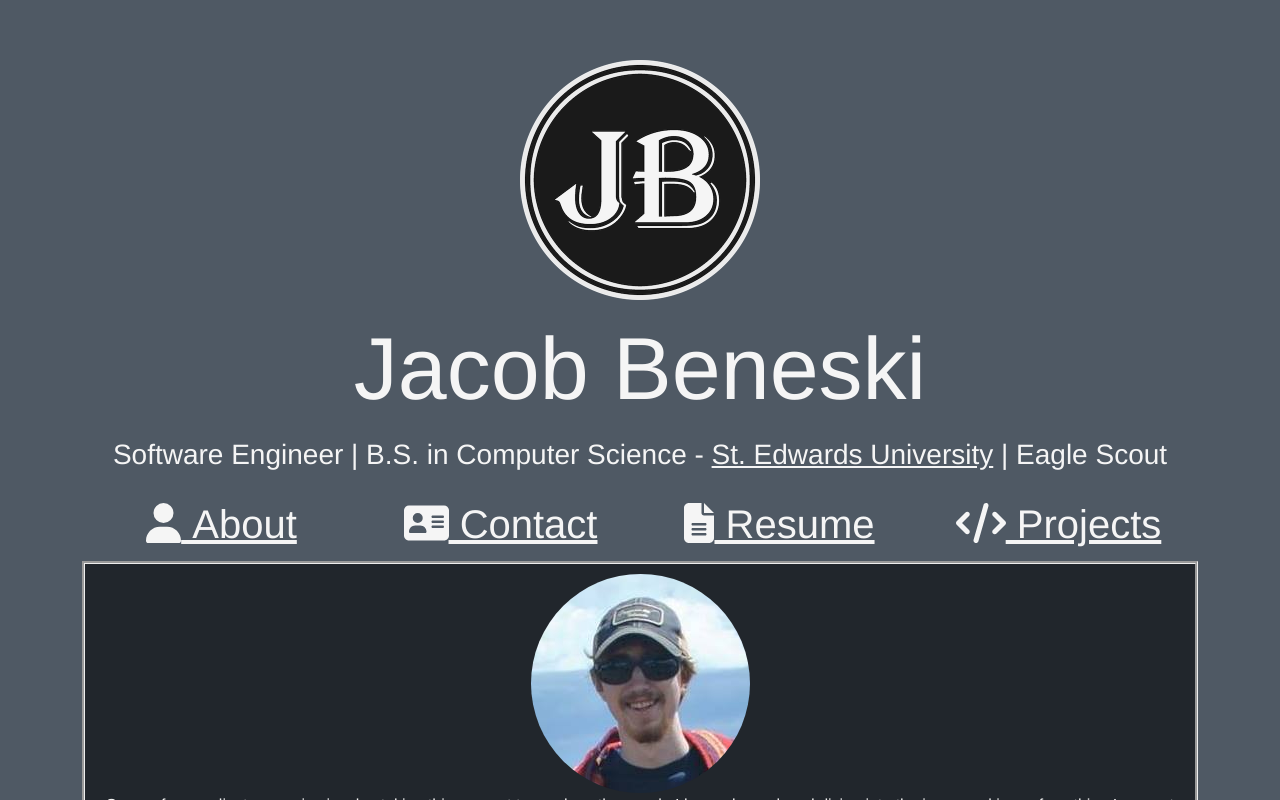
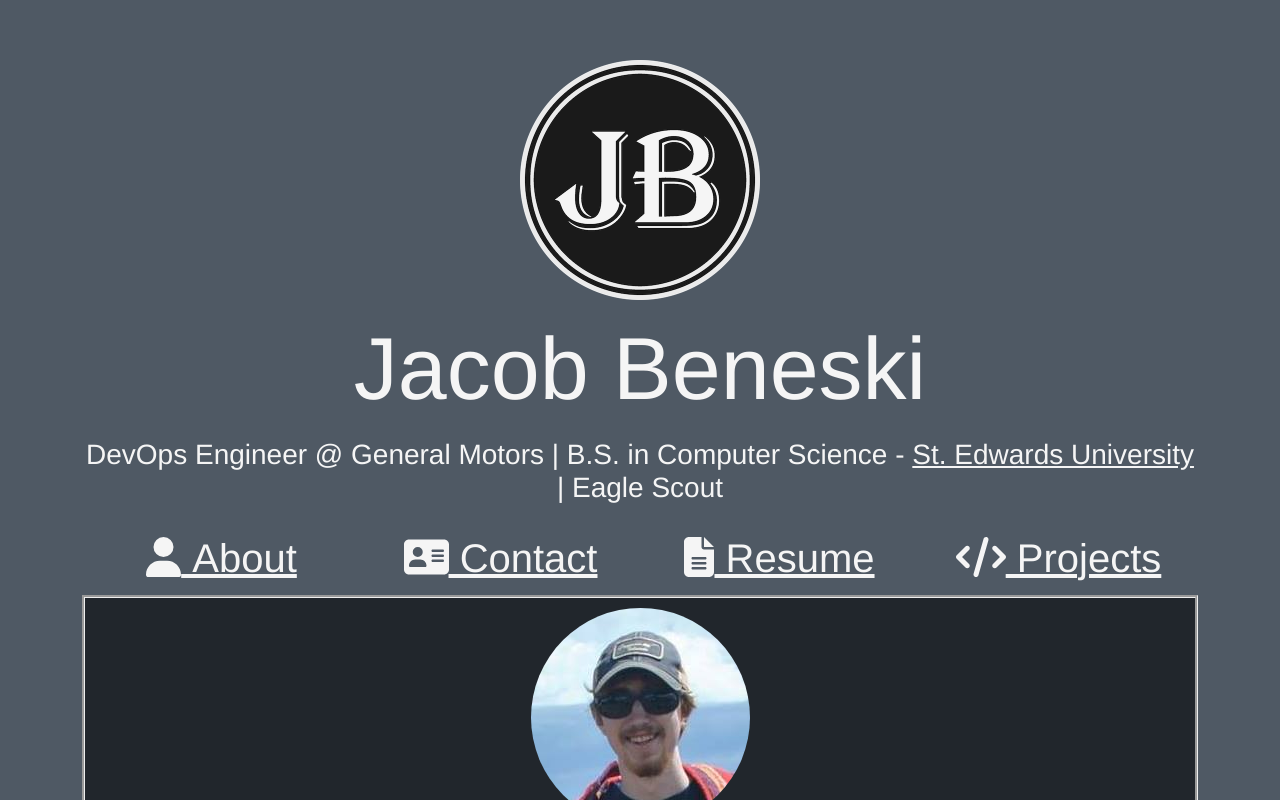
Before and after one commit to jacobacon/jacobacon.com, a Vue app: page / in a window 1280 px wide. Shown: the top 800 px of the page. Built offline with nearby package versions, Linux system fonts and the light colour scheme.

Commit message:
Update Home Page

```diff
--- a/src/App.vue
+++ b/src/App.vue
@@ -5,7 +5,7 @@
             <h1 class="my-3">
                 Jacob Beneski
             </h1>
-            <h3>Software Engineer | B.S. in Computer Science - <a href="https://www.stedwards.edu"> St. Edwards University</a> | Eagle Scout</h3>
+            <h3>DevOps Engineer @ General Motors | B.S. in Computer Science - <a href="https://www.stedwards.edu"> St. Edwards University</a> | Eagle Scout</h3>
             <b-container fluid class="mt-3">
                 <b-row class="justify-content-center">
                     <b-col><b-button variant="link" @click="content='about'"><font-awesome-icon icon="user"/>&nbsp;About</b-button></b-col>
```
